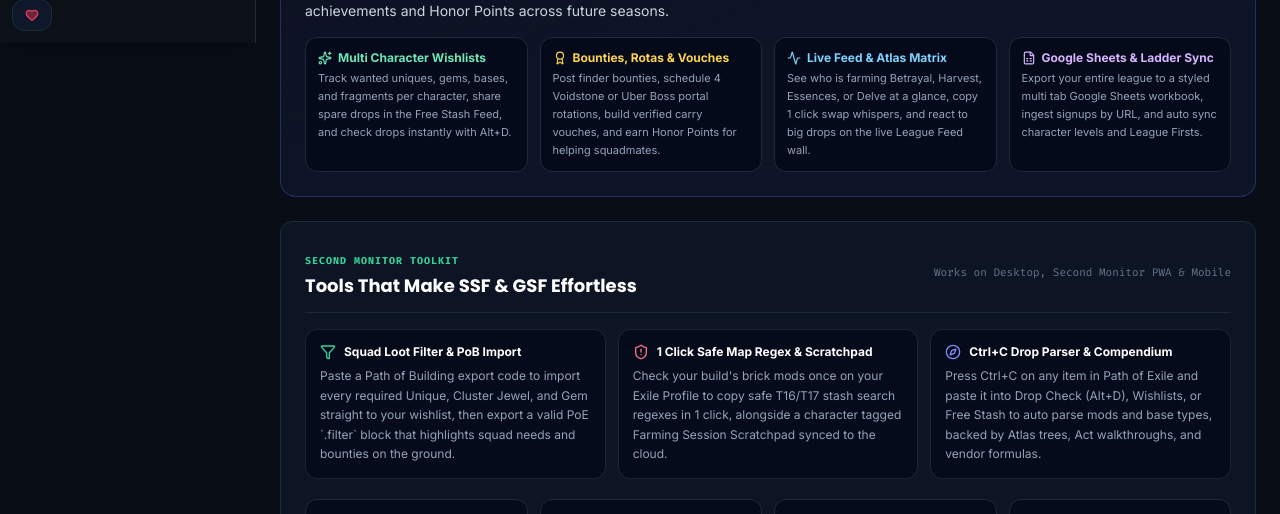
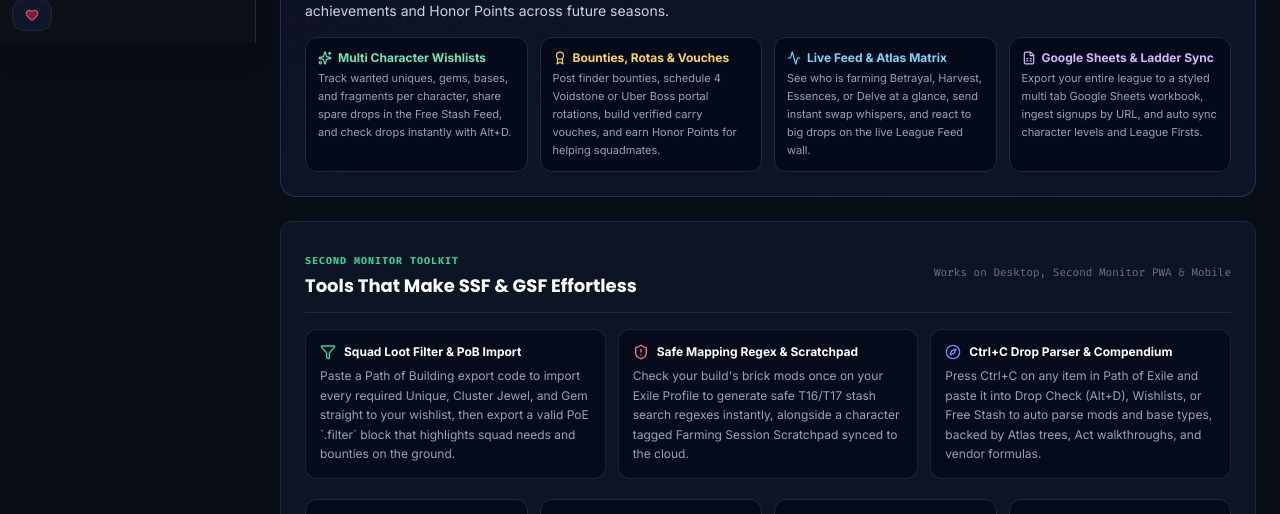
Before and after one commit to Leuie/exile-ssf, a React (Vite) app: page / in a window 1280 px wide. Shown: the part 757-1271 px from the top of the page. Built offline with nearby package versions, Linux system fonts and the light colour scheme.

Commit message:
Replace generic 1 click labels with natural handcrafted copy across Profile, Home, Atlas Matrix, Sheets, and Bounties

```diff
--- a/src/components/ExileProfilePage.tsx
+++ b/src/components/ExileProfilePage.tsx
@@ -532,7 +532,7 @@ export const ExileProfilePage: React.FC<ExileProfilePageProps> = ({
 
               <div className="flex-1 w-full space-y-2 text-xs">
                 <label className="text-[11px] font-mono text-slate-300 block">
-                  Avatar Image URL (or pick a 1 click preset below)
+                  Avatar Image URL (or choose a preset below)
                 </label>
                 <input
                   type="text"
--- a/src/components/HomeView.tsx
+++ b/src/components/HomeView.tsx
@@ -218,7 +218,7 @@ export const HomeView: React.FC<HomeViewProps> = ({ onNavigate }) => {
               <span>Live Feed &amp; Atlas Matrix</span>
             </div>
             <p className="text-[11px] text-slate-400 leading-relaxed">
-              See who is farming Betrayal, Harvest, Essences, or Delve at a glance, copy 1 click swap whispers, and react to big drops on the live League Feed wall.
+              See who is farming Betrayal, Harvest, Essences, or Delve at a glance, send instant swap whispers, and react to big drops on the live League Feed wall.
             </p>
           </div>
 
@@ -262,10 +262,10 @@ export const HomeView: React.FC<HomeViewProps> = ({ onNavigate }) => {
           <div className="p-3.5 rounded-xl bg-slate-950/60 border border-slate-800/90 space-y-1.5">
             <div className="font-bold text-white flex items-center gap-2">
               <ShieldAlert className="w-4 h-4 text-rose-400" />
-              <span>1 Click Safe Map Regex &amp; Scratchpad</span>
+              <span>Safe Mapping Regex &amp; Scratchpad</span>
             </div>
             <p className="text-slate-400 leading-relaxed">
-              Check your build's brick mods once on your Exile Profile to copy safe T16/T17 stash search regexes in 1 click, alongside a character tagged Farming Session Scratchpad synced to the cloud.
+              Check your build's brick mods once on your Exile Profile to generate safe T16/T17 stash search regexes instantly, alongside a character tagged Farming Session Scratchpad synced to the cloud.
             </p>
           </div>
 
--- a/src/components/league/modals/GoogleSheetsSyncModal.tsx
+++ b/src/components/league/modals/GoogleSheetsSyncModal.tsx
@@ -218,19 +218,19 @@ export const GoogleSheetsSyncModal: React.FC<GoogleSheetsSyncModalProps> = ({
                 </button>
               </div>
 
-              {/* 1 Click Blank Starter Sheet Card */}
+              {/* Blank Starter Sheet Card */}
               <div className="p-5 rounded-2xl border border-amber-500/30 bg-amber-950/15 flex flex-col justify-between space-y-4">
                 <div className="space-y-2">
                   <div className="inline-flex items-center gap-1.5 text-[10px] font-mono font-bold uppercase px-2 py-0.5 rounded bg-amber-500/20 text-amber-300 border border-amber-500/40">
                     <FileSpreadsheet className="w-3 h-3" />
-                    <span>1 Click Blank Template</span>
+                    <span>Blank Starter Template</span>
                   </div>
                   <h4 className="text-sm font-black text-white">Exile SSF Private League Starter Sheet</h4>
                   <p className="text-xs text-slate-300 leading-relaxed">
                     Pre formatted blank Google Sheets workbook for collecting Private League Link, Roster, Launch Interest, Characters, Builds, PoB links, Planned Atlas Mechanics, and Wishlists before launch day.
                   </p>
                   <p className="text-[11px] text-slate-400">
-                    Share it with your squad, then paste the Google Sheet URL in the <strong>Import / Ingest</strong> tab to populate Exile SSF in 1 click.
+                    Share it with your squad, then paste the Google Sheet URL in the <strong>Import / Ingest</strong> tab to populate Exile SSF automatically.
                   </p>
                 </div>
                 <button
--- a/src/components/league/tabs/BountiesAndHonorsTab.tsx
+++ b/src/components/league/tabs/BountiesAndHonorsTab.tsx
@@ -529,7 +529,7 @@ export const BountiesAndHonorsTab: React.FC<BountiesAndHonorsTabProps> = ({
                 )}
               </div>
               <p className="text-xs text-slate-300 mt-1 max-w-3xl leading-relaxed">
-                Attach Divines, Chaos, or boss carries to chase items so squadmates are rewarded for hunting drops. Claim bounties upon delivery, settle receipts with one click, and earn achievements that persist on your profile across future expansions and seasons.
+                Attach Divines, Chaos, or boss carries to chase items so squadmates are rewarded for hunting drops. Claim bounties upon delivery, confirm receipts right from your profile or inbox, and earn achievements that persist on your profile across future expansions and seasons.
               </p>
             </div>
           </div>
--- a/src/components/league/widgets/MapRegexBuilder.tsx
+++ b/src/components/league/widgets/MapRegexBuilder.tsx
@@ -60,9 +60,12 @@ export const MapRegexBuilder: React.FC<MapRegexBuilderProps> = ({
   return (
     <div className="p-4 rounded-2xl border border-slate-800 bg-slate-900/70 space-y-3">
       <div className="flex flex-wrap items-center justify-between gap-2 border-b border-slate-800 pb-2">
-        <div className="flex items-center gap-2 text-xs font-mono font-bold uppercase tracking-wider text-rose-300">
+        <div
+          className="flex items-center gap-2 text-xs font-mono font-bold uppercase tracking-wider text-rose-300"
+          title="Select map mods that brick your build to build a Path of Exile stash search regex"
+        >
           <ShieldAlert className="w-4 h-4 text-rose-400" />
-          <span>1 Click Safe Map Regex Generator</span>
+          <span>Generate a Safe Mapping Regex</span>
         </div>
         {canEdit && (
           <button
--- a/src/components/league/widgets/SquadAtlasMatrix.tsx
+++ b/src/components/league/widgets/SquadAtlasMatrix.tsx
@@ -51,7 +51,7 @@ export const SquadAtlasMatrix: React.FC<SquadAtlasMatrixProps> = ({ roster }) =>
             Squad Atlas Tree & Niche Division Matrix
           </h3>
           <p className="text-xs text-slate-400 mt-0.5">
-            Who is farming what across our GSF squad. Spot missing niches and copy a 1 click swap whisper.
+            Who is farming what across our GSF squad. Spot missing niches and whisper squadmates directly to swap crafting mats.
           </p>
         </div>
         <div className="flex items-center gap-2">
```
